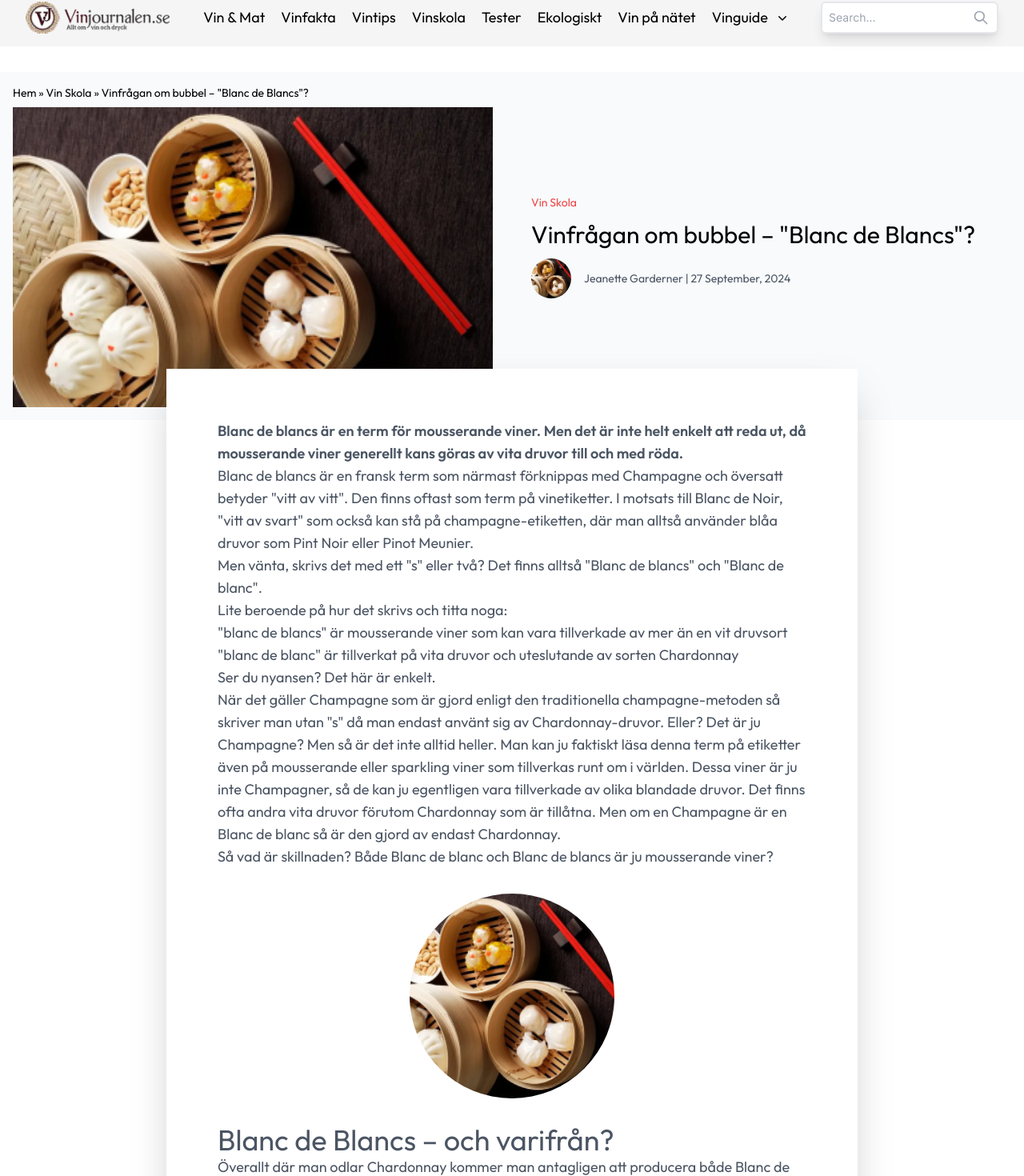
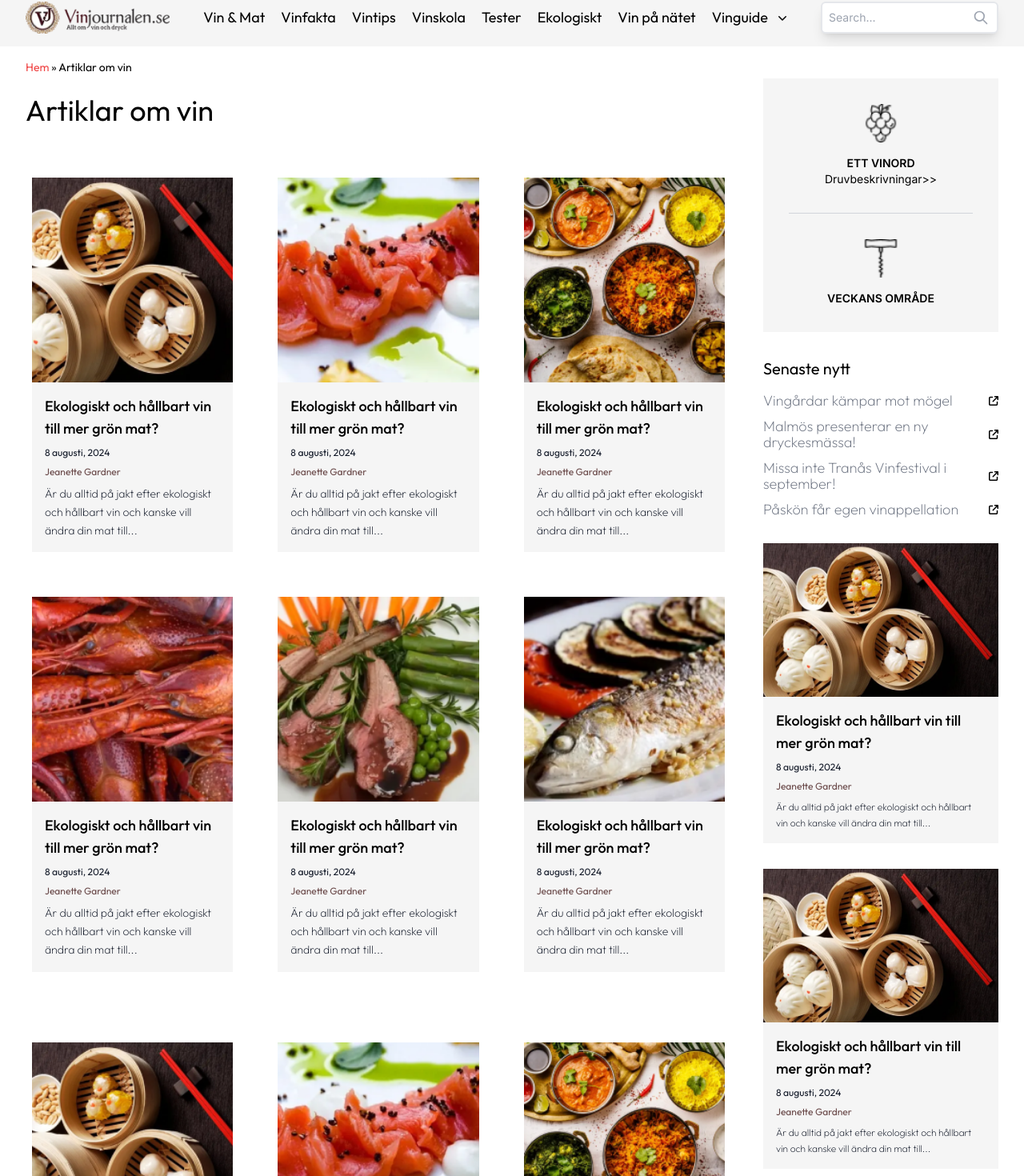
Before and after one commit to webramesh/headless-VJ, a Next.js app: page /Artiklar/1 in a window 1280 px wide. Shown: the part 14-1484 px from the top of the page at 80% size. Built offline with nearby package versions, Linux system fonts and the light colour scheme; what tailwind-hamburgers would draw is missing.

Commit message:
Article page added

```diff
--- /dev/null
+++ b/src/app/Artiklar/Components/ArticleContent.jsx
@@ -0,0 +1,105 @@
+import React from "react";
+import Image from "next/image";
+import Link from "next/link";
+import grape from "@/public/grape.png";
+import corkscrew from "@/public/corkscrew.png";
+import food1 from "@/public/food1.png";
+import SenasteNytt from "../../../app/Components/SenasteNytt";
+import WineTourism from "../../../app/Components/WineTourism";
+import Card from "../../../app/Components/Card";
+
+const ArticleContent = () => {
+  return (
+    <div className="container mx-auto px-4 sm:px-6 lg:px-8">
+      <div className="flex flex-col lg:flex-row lg:gap-10">
+        <div className="w-full lg:w-[75%] mt-4 space-y-6">
+          <div className="text-sm font-outfit">
+            <span className="text-red-500">Hem </span>» Artiklar om vin
+          </div>
+          <div className="text-3xl sm:text-4xl font-outfit -mb-8 sm:-mb-16">
+            <h1>Artiklar om vin</h1>
+          </div>
+          <Card />
+          <div className="-mt-6 sm:-mt-12">
+            <Card />
+          </div>
+          <div className="-mt-6 sm:-mt-12">
+            <Card />
+          </div>
+        </div>
+        {/* Right Section */}
+        <div className="w-full lg:w-[25%] mt-8 lg:mt-10">
+          <div className="lg:sticky lg:top-8 space-y-8">
+            <div className="bg-[#f5f5f5] p-4 sm:p-6 lg:p-8">
+              <div className="space-y-8">
+                <div className="flex flex-col items-center gap-4">
+                  <div className="w-12 h-12 flex-shrink-0">
+                    <Image
+                      src={grape}
+                      alt="Grape"
+                      width={64}
+                      height={64}
+                      className="object-cover w-full h-full"
+                    />
+                  </div>
+                  <div className="text-center">
+                    <div className="text-sm font-semibold">ETT VINORD</div>
+                    <div className="text-sm">Druvbeskrivningar&gt;&gt;</div>
+                  </div>
+                </div>
+                <hr className="border-t border-gray-300" />
+                <div className="flex flex-col items-center gap-4">
+                  <div className="w-12 h-12 flex-shrink-0">
+                    <Image
+                      src={corkscrew}
+                      alt="Corkscrew"
+                      width={64}
+                      height={64}
+                      className="object-cover w-full h-full"
+                    />
+                  </div>
+                  <div className="text-sm font-semibold">VECKANS OMRÅDE</div>
+                </div>
+              </div>
+            </div>
+            <div className="my-8">
+              <SenasteNytt />
+            </div>
+
+            <div className="my-8 grid gap-8 sm:grid-cols-2 lg:grid-cols-1">
+              {["/link1", "/link2", "/link3"].map((link, index) => (
+                <Link href={link} key={index}>
+                  <div className="cursor-pointer hover:shadow-lg transition-shadow">
+                    <Image
+                      src={food1}
+                      alt={`Food ${index + 1}`}
+                      className="object-cover w-full h-48"
+                    />
+                    <div className="p-4 bg-[#f5f5f5]">
+                      <h3 className="font-outfit font-medium text-black text-lg">
+                        Ekologiskt och hållbart vin till mer grön mat?
+                      </h3>
+                      <p className="mt-2 font-outfit text-gray-900 text-xs">
+                        8 augusti, 2024
+                      </p>
+                      <p className="text-[#694848] text-xs font-outfit mt-2">
+                        Jeanette Gardner
+                      </p>
+                      <p className="font-outfit text-xs text-gray-900 font-extralight mt-2 leading-relaxed">
+                        Är du alltid på jakt efter ekologiskt och hållbart vin
+                        och kanske vill ändra din mat till...
+                      </p>
+                    </div>
+                  </div>
+                </Link>
+              ))}
+            </div>
+            <WineTourism />
+          </div>
+        </div>
+      </div>
+    </div>
+  );
+};
+
+export default ArticleContent;
--- /dev/null
+++ b/src/app/Artiklar/[slug]/page.jsx
@@ -0,0 +1,24 @@
+"use client";
+
+import React from "react";
+import Head from "next/head";
+import Navbar from "../../../app/Components/Navbar";
+import ArticleContent from "../Components/ArticleContent";
+import Footer from "../../../app/Components/Footer";
+
+export default function Home() {
+  return (
+    <>
+      <Head>
+        <title>Artiklar Page</title>
+        <meta
+          name="description"
+          content="This is the Artiklar page of Vinjournalen"
+        />
+      </Head>
+      <Navbar />
+      <ArticleContent/>
+      <Footer />
+    </>
+  );
+}
```
